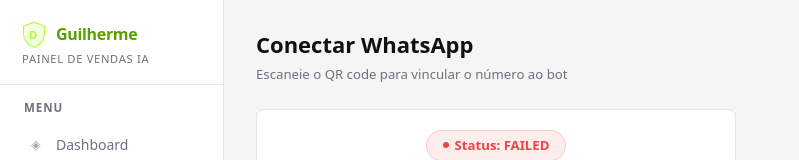
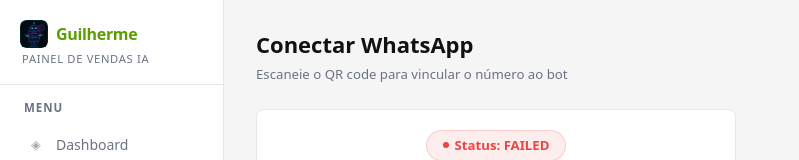
Before and after one commit to guigaredesocial-art/guilherme-agent, a Next.js app in the folder apps/web/: page /qrcode in a window 1280 px wide. Shown: the top 160 px of the page, without its empty margins (0-799 px from the left). Built offline with nearby package versions, Linux system fonts and the light colour scheme; no server answers.

Commit message:
feat: logo e ícone DefesaBit profissionais
- Logo completa (banner) na tela de login
- Ícone robô na sidebar
- Favicon SVG atualizado para o ícone DefesaBit

Co-Authored-By: Claude Sonnet 4.6 <noreply@anthropic.com>

```diff
--- a/apps/web/src/app/layout.tsx
+++ b/apps/web/src/app/layout.tsx
@@ -26,7 +26,8 @@ export default function RootLayout({ children }: { children: React.ReactNode })
   return (
     <html lang="pt-BR">
       <head>
-        <link rel="apple-touch-icon" href="/icon-192.png" />
+        <link rel="icon" href="/defesabit-icon.svg" type="image/svg+xml" />
+        <link rel="apple-touch-icon" href="/defesabit-icon.svg" />
         <meta name="mobile-web-app-capable" content="yes" />
         <meta name="apple-mobile-web-app-capable" content="yes" />
         <meta name="apple-mobile-web-app-status-bar-style" content="black-translucent" />
--- a/apps/web/src/app/page.tsx
+++ b/apps/web/src/app/page.tsx
@@ -34,7 +34,7 @@ export default function LoginPage() {
     <div style={{ minHeight: "100vh", display: "flex", alignItems: "center", justifyContent: "center" }}>
       <div className="card" style={{ width: 380 }}>
         <div style={{ textAlign: "center", marginBottom: "2rem" }}>
-          <img src="/defesabit-logo.svg" alt="DefesaBit" style={{ width: 56, height: 56, margin: "0 auto 0.75rem" }} />
+          <img src="/defesabit-logo.svg" alt="DefesaBit" style={{ width: "100%", maxWidth: 340, margin: "0 auto 1rem", display: "block" }} />
           <h1 style={{ fontSize: "1.5rem", fontWeight: 700, color: "var(--accent)" }}>DefesaBit</h1>
           <p style={{ color: "var(--muted)", fontSize: "0.875rem" }}>Painel de Atendimento IA</p>
         </div>
--- a/apps/web/src/components/DashboardLayout.tsx
+++ b/apps/web/src/components/DashboardLayout.tsx
@@ -89,11 +89,11 @@ export default function DashboardLayout({ children, whatsappStatus }: Props) {
               gap: "0.5rem",
             }}
           >
-            {/* Logo SVG DefesaBit */}
+            {/* Ícone DefesaBit (robo) */}
             <img
-              src="/defesabit-logo.svg"
+              src="/defesabit-icon.svg"
               alt="DefesaBit"
-              style={{ width: 28, height: 28, flexShrink: 0 }}
+              style={{ width: 28, height: 28, flexShrink: 0, borderRadius: "0.375rem" }}
             />
             {companyName}
           </div>
```
Also changed, not shown: apps/web/public/defesabit-icon.svg (added), apps/web/public/defesabit-logo.svg.
